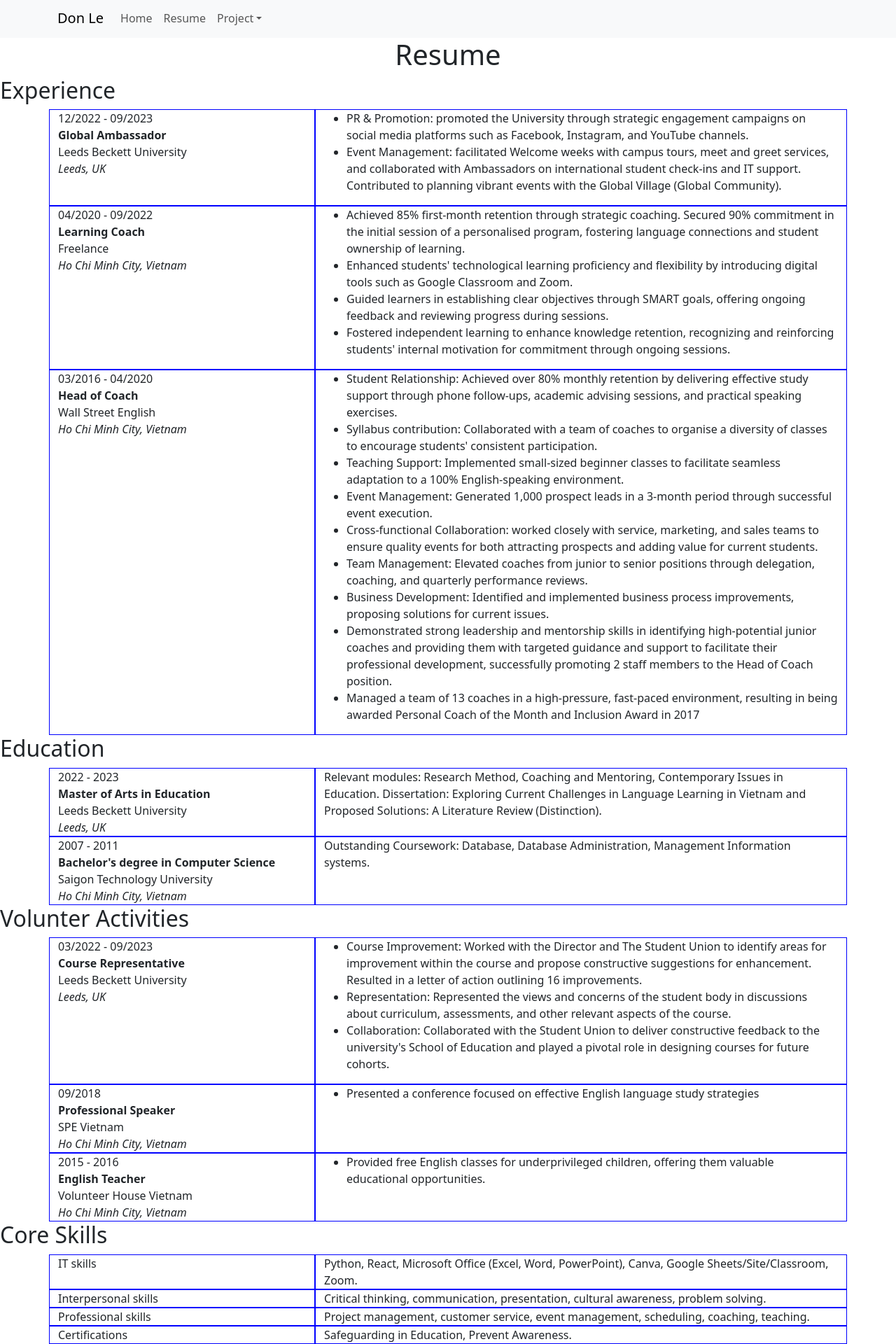
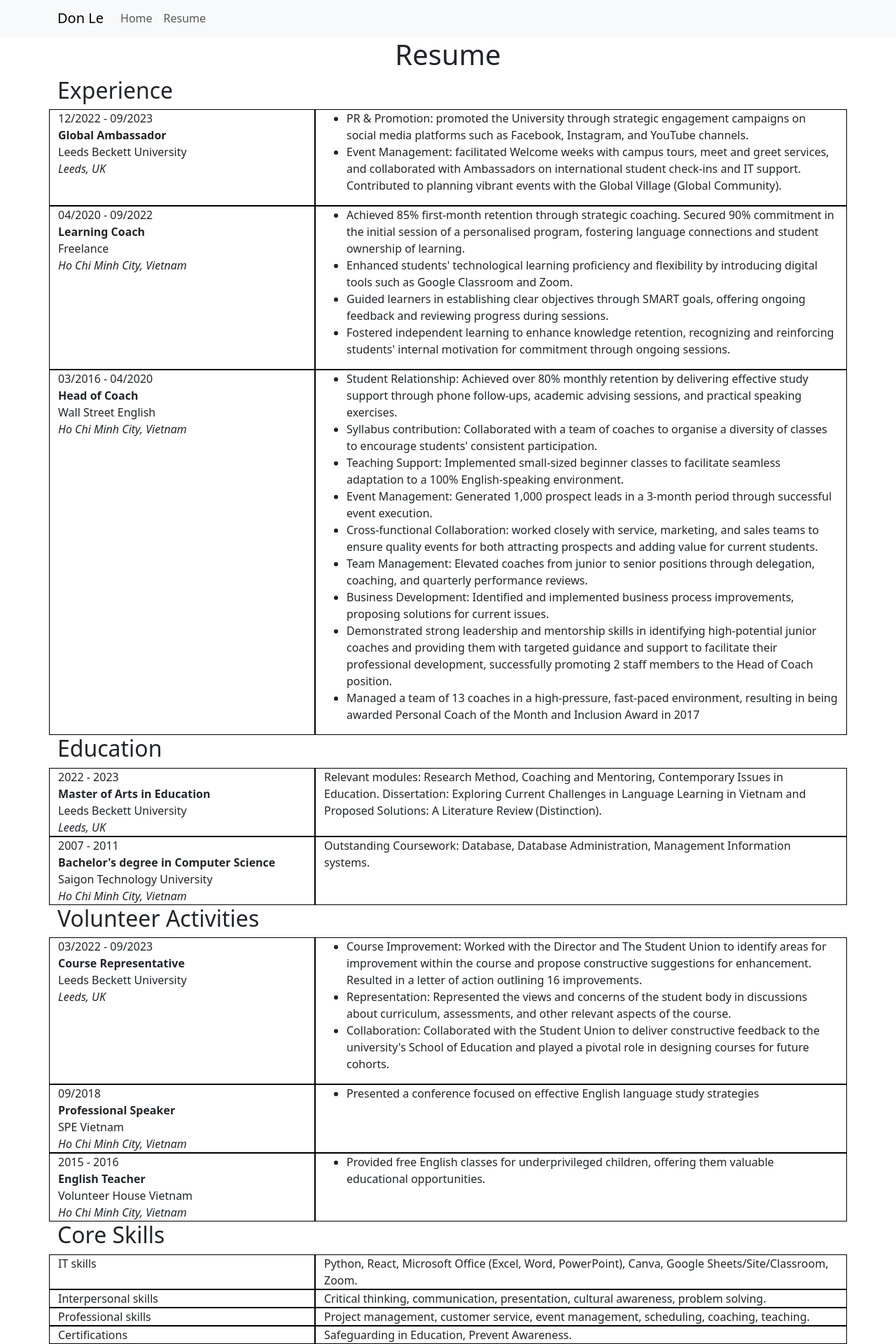
Before and after one commit to duylk09/donno, a React (Vite) app: page /routes/resume.jsx in a window 1280 px wide. Shown: the part 2-1922 px from the top of the page at 70% size. Built offline with nearby package versions, Linux system fonts and the light colour scheme.

Commit message:
fix the base

```diff
--- a/src/components/Navigationbar.jsx
+++ b/src/components/Navigationbar.jsx
@@ -14,13 +14,13 @@ function Navigationbar(){
                     <Nav className="me-auto">
                         <Nav.Link href="/">Home</Nav.Link>
                         <Nav.Link href="/routes/resume.jsx">Resume</Nav.Link>
-                        <NavDropdown title="Project" id="basic-nav-dropdown">
+                        {/* <NavDropdown title="Project" id="basic-nav-dropdown">
                             <NavDropdown.Item href="#action/3.1">Project 1</NavDropdown.Item>
                             <NavDropdown.Item href="#action/3.2">Project 2</NavDropdown.Item>
                             <NavDropdown.Item href="#action/3.3">Project 3</NavDropdown.Item>
                             <NavDropdown.Divider />
                             <NavDropdown.Item href="#action/3.4">Separated link</NavDropdown.Item>
-                        </NavDropdown>
+                        </NavDropdown> */}
                     </Nav>
                 </Navbar.Collapse>
             </Container>
--- a/src/routes/resume.jsx
+++ b/src/routes/resume.jsx
@@ -3,25 +3,30 @@ import Container from 'react-bootstrap/Container';
 import Row from 'react-bootstrap/Row';
 import Col from 'react-bootstrap/Col';
 
+const colstyle = { border: '1px solid black' };
+
 function Resume(){
+
     return(
         <>
             <Navigationbar/>
-            <div class="text-center">
-                <h1>Resume</h1>
-            </div>
-            <div class="text-left">
-                <h2>Experience</h2>
-            </div>
             <Container>
+                <div class="text-center">
+                    <h1>Resume</h1>
+                </div>
+                <div class="text-left">
+                    <h2>Experience</h2>
+                </div>
+
+
                 <Row>
-                    <Col sm={4} style={{ border: '1px solid blue' }}>
+                    <Col sm={4} style={colstyle}>
                     12/2022 - 09/2023<br/>
                     <b>Global Ambassador</b><br/>
                     Leeds Beckett University<br/>
                     <i>Leeds, UK</i>
                     </Col>
-                    <Col sm={8} style={{ border: '1px solid blue' }}>
+                    <Col sm={8} style={{ border: '1px solid black' }}>
                         <ul>
                             <li>
                                 PR & Promotion: promoted the University through strategic engagement
@@ -35,13 +40,13 @@ function Resume(){
                     </Col>
                 </Row>
                 <Row>
-                    <Col sm={4} style={{ border: '1px solid blue' }}>
+                    <Col sm={4} style={colstyle}>
                     04/2020 - 09/2022<br/>
                     <b>Learning Coach</b><br/>
                     Freelance<br/>
                     <i>Ho Chi Minh City, Vietnam</i>
                     </Col>
-                    <Col sm={8} style={{ border: '1px solid blue' }}>
+                    <Col sm={8} style={colstyle}>
                         <ul>
                             <li>
                                 Achieved 85% first-month retention through strategic coaching. Secured 90% commitment in the initial
@@ -64,13 +69,13 @@ function Resume(){
                 </Row>
 
                 <Row>
-                    <Col sm={4} style={{ border: '1px solid blue' }}>
+                    <Col sm={4} style={colstyle}>
                     03/2016 - 04/2020<br/>
                     <b>Head of Coach</b><br/>
                     Wall Street English<br/>
                     <i>Ho Chi Minh City, Vietnam</i>
                     </Col>
-                    <Col sm={8} style={{ border: '1px solid blue' }}>
+                    <Col sm={8} style={colstyle}>
                         <ul>
                             <li>
                             	Student Relationship: Achieved over 80% monthly retention by delivering
@@ -116,48 +121,44 @@ function Resume(){
 
 
 
-            </Container>
             <div class="text-left">
                 <h2>Education</h2>
             </div>
-            <Container>
                 <Row>
-                    <Col sm={4} style={{ border: '1px solid blue' }}>
+                    <Col sm={4} style={colstyle}>
                     2022 - 2023<br/>
                     <b>Master of Arts in Education</b><br/>
                     Leeds Beckett University<br/>
                     <i>Leeds, UK</i>
                     </Col>
-                    <Col sm={8} style={{ border: '1px solid blue' }}>
+                    <Col sm={8} style={colstyle}>
                         Relevant modules: Research Method, Coaching and Mentoring, Contemporary Issues in Education.
                         Dissertation: Exploring Current Challenges in Language Learning in Vietnam and Proposed Solutions: A Literature Review (Distinction).
                     </Col>
                 </Row>
                 <Row>
-                    <Col sm={4} style={{ border: '1px solid blue' }}>
+                    <Col sm={4} style={colstyle}>
                     2007 - 2011<br/>
                     <b>Bachelor's degree in Computer Science</b><br/>
                     Saigon Technology University<br/>
                     <i>Ho Chi Minh City, Vietnam</i>
                     </Col>
-                    <Col sm={8} style={{ border: '1px solid blue' }}>
+                    <Col sm={8} style={colstyle}>
                         Outstanding Coursework: Database, Database Administration, Management Information systems.
                     </Col>
                 </Row>
-            </Container>
 
             <div class="text-left">
-                <h2>Volunter Activities</h2>
+                <h2>Volunteer Activities</h2>
             </div>
-            <Container>
                 <Row>
-                    <Col sm={4} style={{ border: '1px solid blue' }}>
+                    <Col sm={4} style={colstyle}>
                     03/2022 - 09/2023<br/>
                     <b>Course Representative</b><br/>
                     Leeds Beckett University<br/>
                     <i>Leeds, UK</i>
                     </Col>
-                    <Col sm={8} style={{ border: '1px solid blue' }}>
+                    <Col sm={8} style={colstyle}>
                         <ul>
                             <li>
                             	Course Improvement: Worked with the Director and The Student Union to identify areas for improvement within the course and propose constructive suggestions for enhancement.
@@ -175,13 +176,13 @@ function Resume(){
                     </Col>
                 </Row>
                 <Row>
-                    <Col sm={4} style={{ border: '1px solid blue' }}>
+                    <Col sm={4} style={colstyle}>
                     09/2018<br/>
                     <b>Professional Speaker</b><br/>
                     SPE Vietnam<br/>
                     <i>Ho Chi Minh City, Vietnam</i>
                     </Col>
-                    <Col sm={8} style={{ border: '1px solid blue' }}>
+                    <Col sm={8} style={colstyle}>
                         <ul>
                             <li>
                             	Presented a conference focused on effective English language study strategies
@@ -191,13 +192,13 @@ function Resume(){
                     </Col>
                 </Row>
                 <Row>
-                    <Col sm={4} style={{ border: '1px solid blue' }}>
+                    <Col sm={4} style={colstyle}>
                     2015 - 2016<br/>
                     <b>English Teacher</b><br/>
                     Volunteer House Vietnam<br/>
                     <i>Ho Chi Minh City, Vietnam</i>
                     </Col>
-                    <Col sm={8} style={{ border: '1px solid blue' }}>
+                    <Col sm={8} style={colstyle}>
                         <ul>
                             <li>
                             	Provided free English classes for underprivileged children, offering them valuable educational opportunities.
@@ -206,43 +207,43 @@ function Resume(){
                         </ul>
                     </Col>
                 </Row>
-            </Container>
             <div class="text-left">
                 <h2>Core Skills</h2>
             </div>
-            <Container>
                 <Row>
-                    <Col sm={4} style={{ border: '1px solid blue' }}>
+                    <Col sm={4} style={colstyle}>
                     	IT skills
                     </Col>
-                    <Col sm={8} style={{ border: '1px solid blue' }}>
+                    <Col sm={8} style={colstyle}>
                         Python, React, Microsoft Office (Excel, Word, PowerPoint), Canva, Google Sheets/Site/Classroom, Zoom.
                     </Col>
                 </Row>
                 <Row>
-                    <Col sm={4} style={{ border: '1px solid blue' }}>
+                    <Col sm={4} style={colstyle}>
                     	Interpersonal skills
                     </Col>
-                    <Col sm={8} style={{ border: '1px solid blue' }}>
+                    <Col sm={8} style={colstyle}>
                         Critical thinking, communication, presentation, cultural awareness, problem solving.
                     </Col>
                 </Row>
                 <Row>
-                    <Col sm={4} style={{ border: '1px solid blue' }}>
+                    <Col sm={4} style={colstyle}>
                     	Professional skills
                     </Col>
-                    <Col sm={8} style={{ border: '1px solid blue' }}>
+                    <Col sm={8} style={colstyle}>
                         Project management, customer service, event management, scheduling, coaching, teaching.
                     </Col>
                 </Row>
                 <Row>
-                    <Col sm={4} style={{ border: '1px solid blue' }}>
+                    <Col sm={4} style={colstyle}>
                     	Certifications
                     </Col>
-                    <Col sm={8} style={{ border: '1px solid blue' }}>
+                    <Col sm={8} style={colstyle}>
                         Safeguarding in Education, Prevent Awareness.
                     </Col>
                 </Row>
+
+
             </Container>
         </>
 
```
